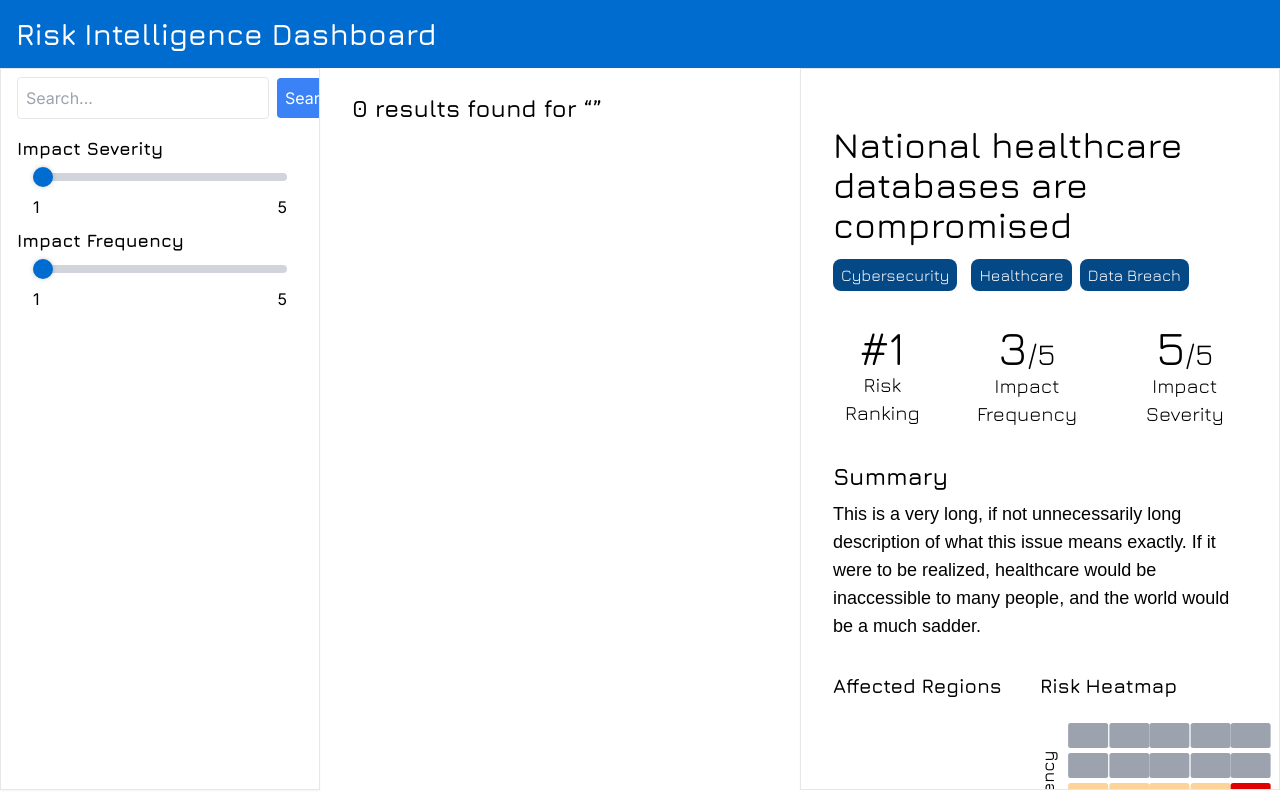
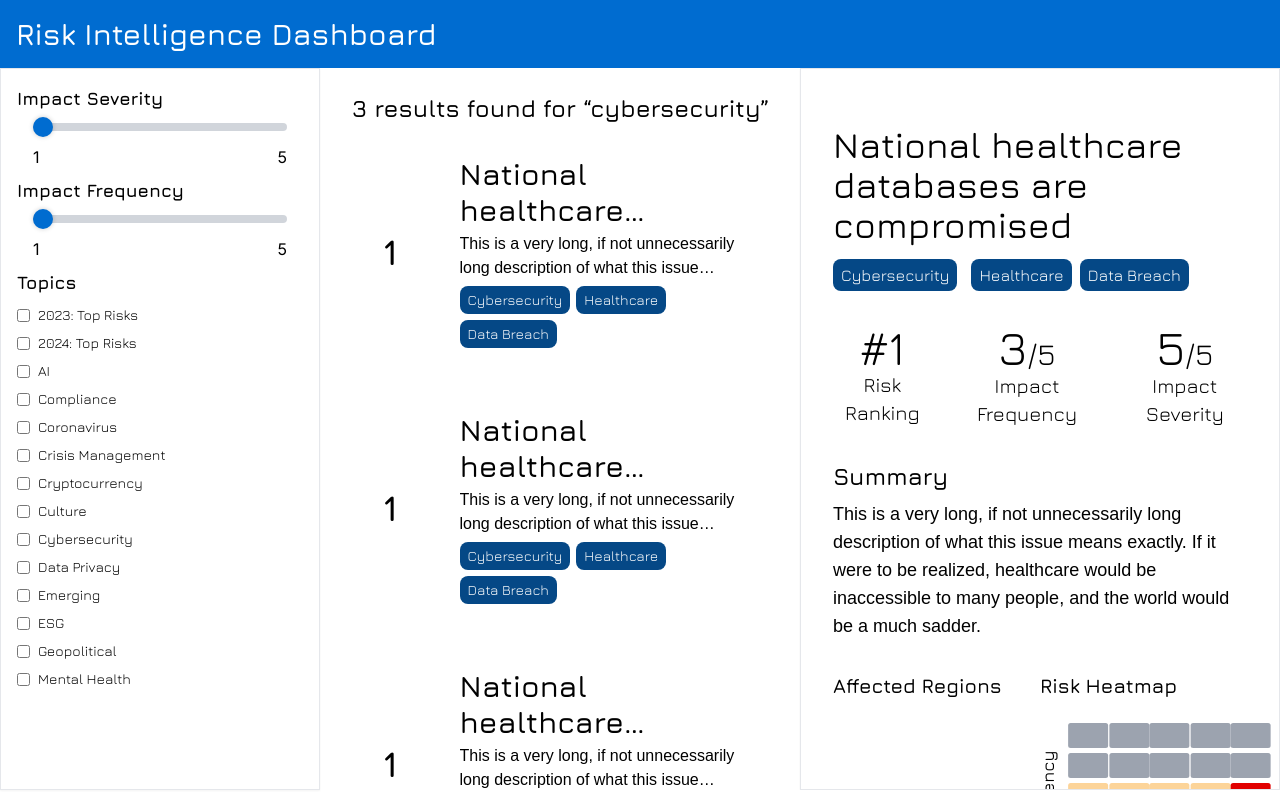
Before and after one commit to supraditya/risk-intelligence-dashboard, a Next.js app: page / in a window 1280 px wide. Built offline with nearby package versions, Linux system fonts and the light colour scheme; a web font is replaced by a local one.

Commit message:
Selected Topics

```diff
--- a/src/app/page.js
+++ b/src/app/page.js
@@ -1,45 +1,34 @@
-// page.js
 "use client";
 import Navbar from "@/components/Navbar";
 import Sidebar from "@/components/Sidebar/Sidebar";
+import RiskMatrix from "@/components/RiskMatrix";
 import MainReport from "@/components/MainReport";
 import RiskEntry from "@/components/RiskEntry";
 import { useState } from "react";
 
 export default function Home() {
-  const [resultClicked, setResultClicked] = useState(true);
-  const [searchResults, setSearchResults] = useState([]);
-  const [searchQuery, setSearchQuery] = useState("");
-
-  const handleSearch = (query) => {
-    setSearchQuery(query);
-    // Perform search logic here and update searchResults state
-    const results = [
-      // Example data, replace with your actual data
-      { id: 1, title: "National healthcare databases are compromised" },
-      { id: 2, title: "Electromagnetic pulse weapons become mainstream" },
-      { id: 3, title: "Payroll suffers from ransomware attack" }
-    ].filter(item => item.title.toLowerCase().includes(query.toLowerCase()));
-    setSearchResults(results);
-  };
-
-  const handleClear = () => {
-    setSearchQuery("");
-    setSearchResults([]);
-  };
+  const freqScore = 3; // Example score, replace with actual data
+  const sevScore = 5; // Example score, replace with actual data
+  const [resultClicked, setresultClicked] = useState(true);
+  const [selectedTopics, setSelectedTopics] = useState([]);
 
   return (
     <div>
       <Navbar />
-      <Sidebar onSearch={handleSearch} onClear={handleClear} />
-      <main className="flex float-right justify-end h-[90.3vh] w-3/4 items-center overflow-y-scroll">
-        <div className={`${resultClicked ? 'w-1/2 h-[90.3vh] pt-6 overflow-y-scroll':'w-full pt-[21rem]'} flex pl-8 flex-col`}>
+      <Sidebar selectedTopics={selectedTopics} setSelectedTopics={setSelectedTopics} />
+      <main className="flex float-right justify-end h-[90.3vh] w-3/4 items-center  overflow-y-scroll">
+        <div className={`${resultClicked ? 'w-1/2 h-[90.3vh] pt-6 overflow-y-scroll' : 'w-full pt-[21rem]'} flex pl-8 flex-col`}>
           <p className="text-2xl font-primary font-semibold">
-            {searchResults.length} results found for “{searchQuery}”
+            {selectedTopics.length > 0 ? (
+              <span>Selected topics: {selectedTopics.join(', ')}</span>
+            ) : (
+              <span>3 results found for “cybersecurity”</span>
+            )}
           </p>
-          {searchResults.map(result => (
-            <RiskEntry key={result.id} resultClicked={resultClicked} />
-          ))}
+          <RiskEntry resultClicked={resultClicked} />
+          <RiskEntry resultClicked={resultClicked} />
+          <RiskEntry resultClicked={resultClicked} />
+          <RiskEntry resultClicked={resultClicked} />
         </div>
         {resultClicked && <MainReport />}
       </main>
--- a/src/components/Searchbar.js
+++ /dev/null
@@ -1,34 +0,0 @@
-// components/SearchBar.js
-import { useState } from "react";
-
-export default function SearchBar({ onSearch, onClear }) {
-  const [query, setQuery] = useState("");
-
-  const handleSearch = (e) => {
-    e.preventDefault();
-    onSearch(query);
-  };
-
-  const handleClear = () => {
-    setQuery("");
-    onClear();
-  };
-
-  return (
-    <div className="flex items-center space-x-2 mb-4">
-      <input
-        type="text"
-        value={query}
-        onChange={(e) => setQuery(e.target.value)}
-        placeholder="Search..."
-        className="p-2 border rounded"
-      />
-      <button onClick={handleSearch} className="p-2 bg-blue-500 text-white rounded">
-        Search
-      </button>
-      <button onClick={handleClear} className="p-2 bg-gray-300 rounded">
-        Clear
-      </button>
-    </div>
-  );
-}
--- a/src/components/Sidebar/Sidebar.js
+++ b/src/components/Sidebar/Sidebar.js
@@ -1,17 +1,56 @@
-// Sidebar.js
 "use client";
-import React from "react";
+import React, { useState } from "react";
 import Slider from "./Slider";
-import SearchBar from "../Searchbar"; // Adjust the import path
 
-const Sidebar = ({ onSearch, onClear }) => {
+const topicsList = [
+  "2023: Top Risks",
+  "2024: Top Risks",
+  "AI",
+  "Compliance",
+  "Coronavirus",
+  "Crisis Management",
+  "Cryptocurrency",
+  "Culture",
+  "Cybersecurity",
+  "Data Privacy",
+  "Emerging",
+  "ESG",
+  "Geopolitical",
+  "Mental Health",
+];
+
+const Sidebar = ({ selectedTopics, setSelectedTopics }) => {
+  const handleCheckboxChange = (topic) => {
+    if (selectedTopics.includes(topic)) {
+      setSelectedTopics(selectedTopics.filter((item) => item !== topic));
+    } else {
+      setSelectedTopics([...selectedTopics, topic]);
+    }
+  };
+
   return (
     <div className="fixed overflow-y-scroll h-[90.3vh] w-1/4 border bg-white shadow-sm px-4 py-2">
-      <SearchBar onSearch={onSearch} onClear={onClear} />
       <h1 className="text-lg font-primary font-bold mt-2">Impact Severity</h1>
       <Slider />
       <h1 className="text-lg font-primary font-bold mt-2">Impact Frequency</h1>
       <Slider />
+      <h1 className="text-lg font-primary font-bold mt-2">Topics</h1>
+      <div className="mt-2">
+        {topicsList.map((topic, index) => (
+          <div key={index} className="flex items-center mb-2">
+            <input
+              type="checkbox"
+              id={topic}
+              checked={selectedTopics.includes(topic)}
+              onChange={() => handleCheckboxChange(topic)}
+              className="mr-2"
+            />
+            <label htmlFor={topic} className="font-primary text-sm">
+              {topic}
+            </label>
+          </div>
+        ))}
+      </div>
     </div>
   );
 };
```
